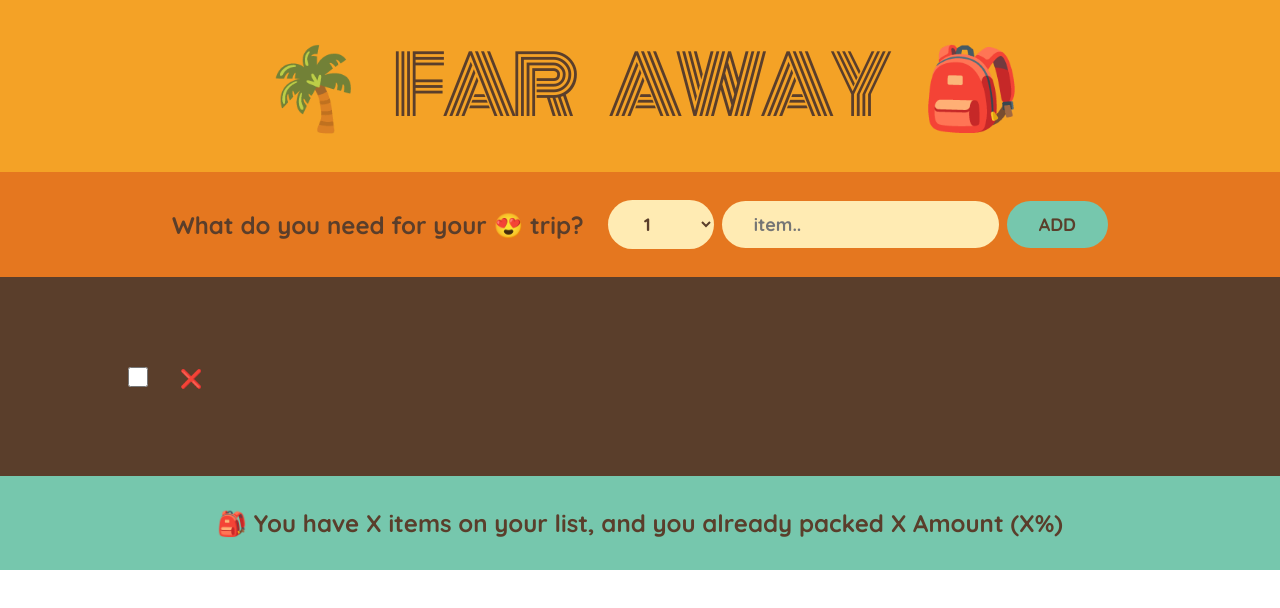
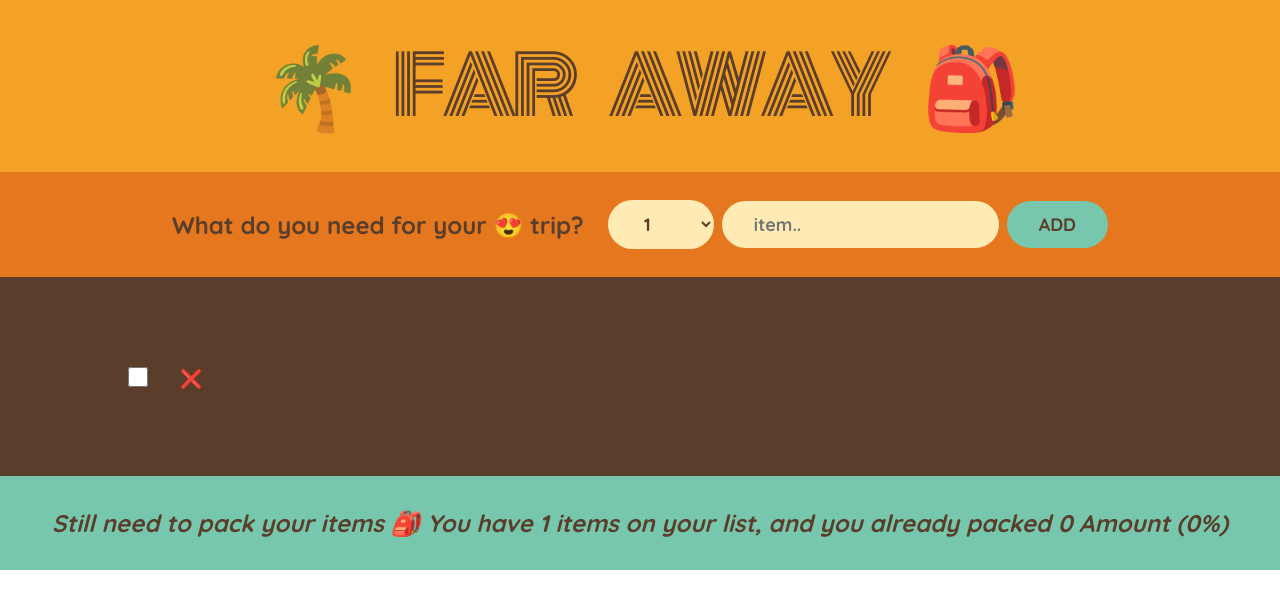
Before and after one commit to byunn90/Travel-List, a React (Create React App) app: page / in a window 1280 px wide. Shown: the top 608 px of the page. Built offline with nearby package versions, Linux system fonts and the light colour scheme.

Commit message:
conditional rendering

```diff
--- a/src/App.js
+++ b/src/App.js
@@ -34,7 +34,7 @@
         onDeleteItem={handleDeleteItem}
         onToggleItems={handleToggleItem}
       />
-      <Stats />
+      <Stats items={items} />
     </div>
   );
 }
@@ -111,10 +111,28 @@
   );
 }
 
-function Stats() {
+function Stats({ items }) {
+  const numItems = items.length;
+  const numbPacked = items.filter((item) => item.packed).length;
+  const percentage = Math.round((numbPacked / numItems) * 100);
+
   return (
     <footer className="stats">
-      🎒 You have X items on your list, and you already packed X Amount (X%)
+      <em>
+        {percentage === 100 ? (
+          "Your ready to fly"
+        ) : (
+          <>
+            Still need to pack your items
+            <span role="img" aria-label="Backpack">
+              {" "}
+              🎒
+            </span>{" "}
+            You have {numItems} items on your list, and you already packed{" "}
+            {numbPacked} Amount ({percentage}%)
+          </>
+        )}
+      </em>
     </footer>
   );
 }
```
